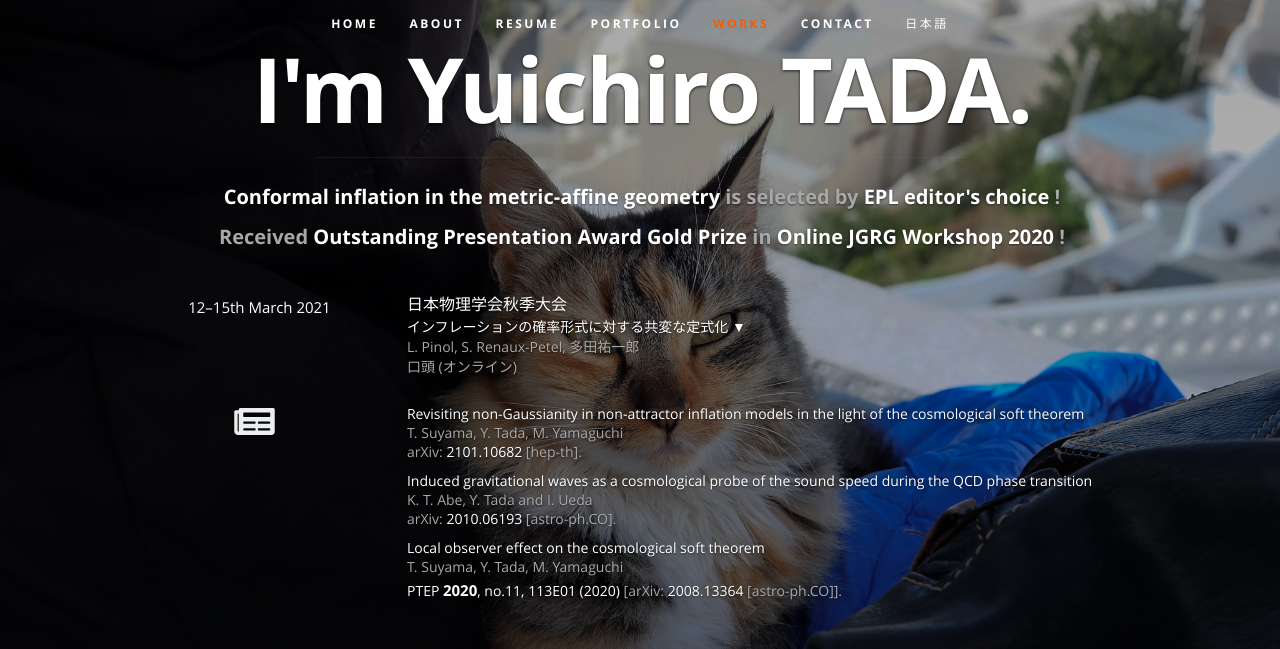
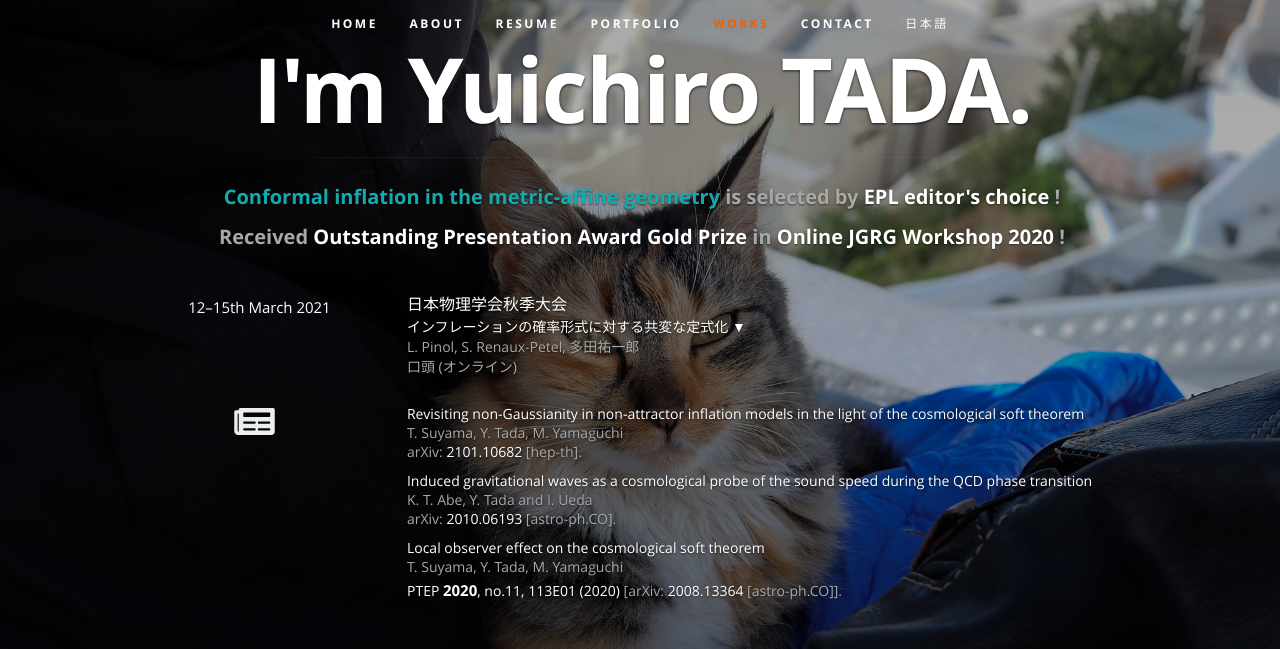
Before and after one commit to NekomammaT/NekomammaT.github.io, a plain HTML site: page index.html in a window 1280 px wide. In both pictures the pointer is over the link 474 px from the left and 196 px from the top of the page. Shown: the top 649 px of the page. Drawn offline with nearby package versions, Linux system fonts and the light colour scheme; files whose address does not match are found by name.

Commit message:
a hover in banner-text

```diff
--- a/css/layout.css
+++ b/css/layout.css
@@ -100,6 +100,7 @@ header .banner-text p {
 @media only screen and (max-width: 767px) {
     header .banner-text span{ display: none; }
 }
+header .banner-text a:hover { color: #11ABB0; }
 
 header .content {
     font: 14px 'opensans-regular', sans-serif;
```
